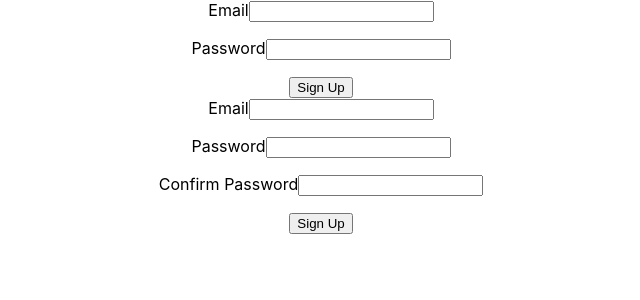
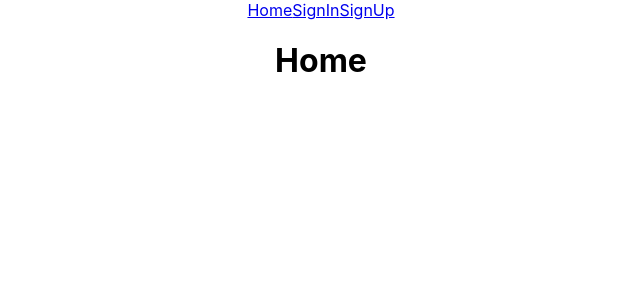
Before and after one commit to deskofnia/attendance-mgmt-system, a React (Create React App) app in the folder frontend/: page / in a window 1280 px wide. Shown: the top 300 px of the page, without its empty margins (319-959 px from the left). Built offline with nearby package versions, Linux system fonts and the light colour scheme.

Commit message:
post lunch

```diff
--- a/frontend/package.json
+++ b/frontend/package.json
@@ -11,6 +11,7 @@
     "@types/node": "^16.18.6",
     "@types/react": "^18.0.26",
     "@types/react-dom": "^18.0.9",
+    "axios": "^1.2.1",
     "react": "^18.2.0",
     "react-dom": "^18.2.0",
     "react-hook-form": "^7.40.0",
--- a/frontend/src/App.tsx
+++ b/frontend/src/App.tsx
@@ -1,13 +1,12 @@
-import React from 'react';
+import Nav from './components/Navbar';
+import Myroutes from './routes/routes';
 import './App.css';
-import LogIn from './components/LogInForm';
-import SignUp from './components/SignUpForm';
 
 function App() {
   return (
     <div className="App">
-      <LogIn/>
-      <SignUp/>
+      <Nav/>
+      <Myroutes/>
     </div>
   );
 }
--- a/frontend/src/components/LogInForm.tsx
+++ b/frontend/src/components/LogInForm.tsx
@@ -2,12 +2,20 @@ import { useForm } from "react-hook-form";
 import { yupResolver } from '@hookform/resolvers/yup';
 import { Loginschema } from '../validators/schema';
 import { ILogIn } from "../Interfaces/commonInterfaces";
+import axios from 'axios';
 
 export default function LogIn() {
   const { register, handleSubmit, formState: { errors } } = useForm<ILogIn>({
     resolver: yupResolver(Loginschema)
   });
-  const onSubmit = (data:ILogIn) => console.log(data);
+  // const onSubmit = (data:ILogIn) => console.log(data);
+
+  const onSubmit = (data:ILogIn) => {
+    axios.post("http://localhost:5000/api/login",data)
+    .then((res) => console.log(res));
+    // console.log(data, res);
+  };
+
 
   return (
     <form onSubmit={handleSubmit(onSubmit)}>
@@ -16,10 +24,10 @@ export default function LogIn() {
       <p>{errors.email?.message}</p>
 
       <label>Password</label>
-      <input {...register("password")} />
+      <input type='password' {...register("password")} />
       <p>{errors.password?.message}</p>
 
-      <button type="submit">Sign Up</button>
+      <button type="submit">LogIn</button>
     </form>
   );
 }
--- /dev/null
+++ b/frontend/src/components/Navbar.tsx
@@ -0,0 +1,15 @@
+import { Link } from 'react-router-dom';
+
+function Nav() {
+  return (
+    <div>
+      <nav>
+        <Link to='/'>Home</Link>
+        <Link to='/login'>SignIn</Link>
+        <Link to='/signup'>SignUp</Link>
+      </nav>
+    </div>
+  );
+}
+
+export default Nav;
--- a/frontend/src/components/SignUpForm.tsx
+++ b/frontend/src/components/SignUpForm.tsx
@@ -2,13 +2,20 @@ import { useForm } from "react-hook-form";
 import { yupResolver } from '@hookform/resolvers/yup';
 import { SignUpschema } from '../validators/schema';
 import { ISignUp } from "../Interfaces/commonInterfaces";
+import axios from "axios";
 
 
 export default function SignUp() {
   const { register, handleSubmit, formState: { errors } } = useForm<ISignUp>({
     resolver: yupResolver(SignUpschema)
   });
-  const onSubmit = (data:ISignUp) => console.log(data);
+  // const onSubmit = (data:ISignUp) => console.log(data);
+
+  const onSubmit = (data:ISignUp) => {
+    axios.post("http://localhost:5000/api/register",data)
+    .then((res) => console.log(res));
+    // console.log(data, res);
+  };
 
   return (
     <form onSubmit={handleSubmit(onSubmit)}>
@@ -17,11 +24,11 @@ export default function SignUp() {
       <p>{errors.email?.message}</p>
 
       <label>Password</label>
-      <input {...register("password")} />
+      <input type='password' {...register("password")} />
       <p>{errors.password?.message}</p>
 
       <label>Confirm Password</label>
-      <input {...register("confirmPassword")} />
+      <input type='password' {...register("confirmPassword")} />
       <p>{errors.password?.message}</p>
 
       <button type="submit">Sign Up</button>
--- a/frontend/src/index.tsx
+++ b/frontend/src/index.tsx
@@ -3,14 +3,17 @@ import ReactDOM from 'react-dom/client';
 import './index.css';
 import App from './App';
 import reportWebVitals from './reportWebVitals';
+import { BrowserRouter} from 'react-router-dom';
 
 const root = ReactDOM.createRoot(
   document.getElementById('root') as HTMLElement
 );
 root.render(
-  <React.StrictMode>
-    <App />
-  </React.StrictMode>
+  <BrowserRouter>
+    <React.StrictMode>
+      <App />
+    </React.StrictMode>
+  </BrowserRouter>
 );
 
 // If you want to start measuring performance in your app, pass a function
--- /dev/null
+++ b/frontend/src/routes/routes.tsx
@@ -0,0 +1,22 @@
+import { Routes, Route } from "react-router-dom";
+import LogIn from "../components/LogInForm";
+import SignUp from "../components/SignUpForm";
+
+function Myroutes() {
+    return (
+      <div>
+        <Routes>
+        <Route path='/' element={ <h1>Home</h1> } />
+        <Route path='signup' element={<SignUp/>}/>
+        <Route path='login' element={<LogIn/>}/>
+        {/* <Route path='products' element={<Products />} >
+          <Route index element={<FeaturedProducts/>} />
+          <Route path='featuredproducts' element={ <FeaturedProducts /> } />
+          <Route path='newproducts' element={ <NewProducts /> } />
+        </Route> */}
+      </Routes>
+      </div>
+    );
+  };
+
+  export default Myroutes;
--- a/frontend/src/validators/schema.ts
+++ b/frontend/src/validators/schema.ts
@@ -9,5 +9,5 @@ export const SignUpschema  = Yup.object().shape({
 
 export const Loginschema  = Yup.object().shape({
   email: Yup.string().email('Email is invalid').required('Email is required').test('Email', 'accents not allowed', value => validateInputEmail(value)),
-  password: Yup.string().min(6, 'Password must be at least 6 characters').required('Password is required').test('one-uppercase character special character and a number', 'Password must contain at least one uppercase letter, one special character and one number', value => validatePassword(value))
+  password: Yup.string().min(6, 'Password must be at least 6 characters').required('Password is required')
 })
```
Also changed, not shown: 2 other files (tests, documents, lock files or other folders).
